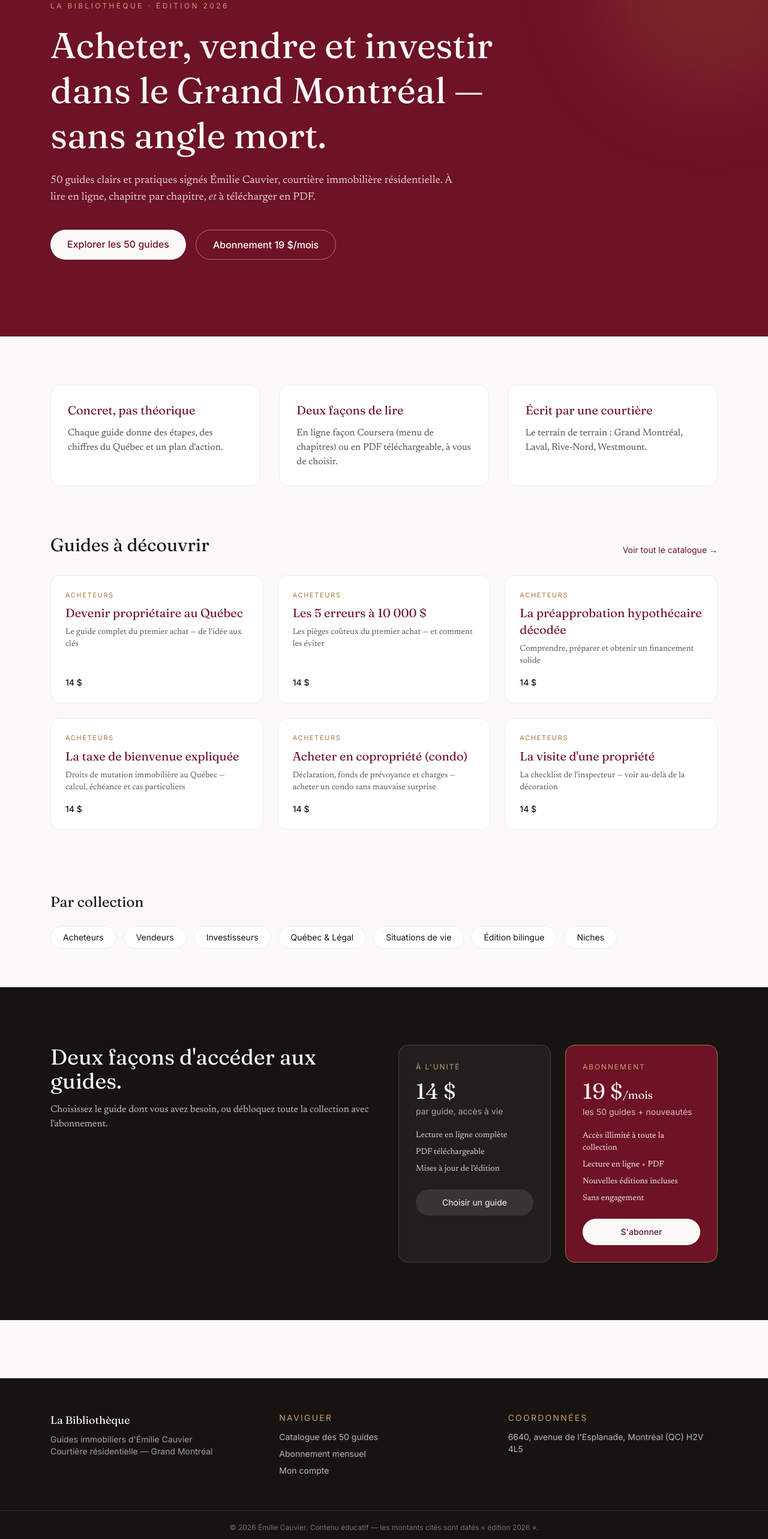
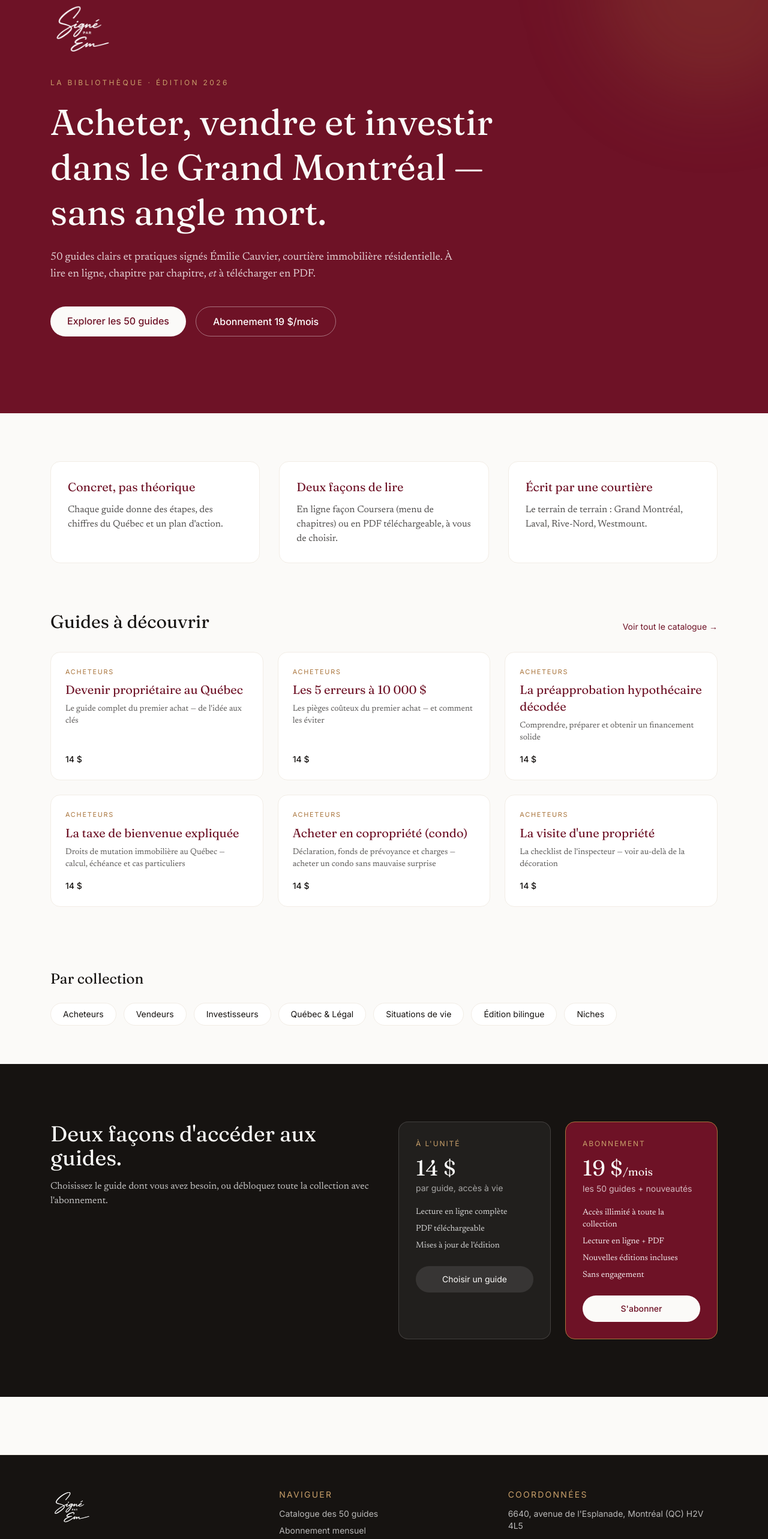
Before and after one commit to tokkimi/emiliecauvier, a Next.js app: page / in a window 1280 px wide. Shown: the part 195-2761 px from the top of the page at 60% size. Built offline with nearby package versions, Linux system fonts and the light colour scheme; no server answers.

Commit message:
Ajout du logo Signé par Em (hero + footer) dans le site

```diff
--- a/src/app/page.tsx
+++ b/src/app/page.tsx
@@ -11,6 +11,8 @@ export default function HomePage() {
       {/* HERO */}
       <section className="relative overflow-hidden bg-[var(--color-bordeaux)] text-[var(--color-cream)]">
         <div className="mx-auto max-w-6xl px-5 py-24 sm:py-32">
+          {/* eslint-disable-next-line @next/next/no-img-element */}
+          <img src="/logo-signe-em.png" alt="Signé par Émilie Cauvier" className="mb-8 h-24 w-auto animate-fade-up" />
           <p className="font-ui text-xs uppercase tracking-[0.28em] text-[var(--color-gold-soft)] animate-fade-up">
             La Bibliothèque · Édition 2026
           </p>
--- a/src/components/SiteFooter.tsx
+++ b/src/components/SiteFooter.tsx
@@ -6,6 +6,8 @@ export function SiteFooter() {
     <footer className="mt-24 border-t border-[var(--color-sand)] bg-[var(--color-ink)] text-[var(--color-cream)]">
       <div className="mx-auto grid max-w-6xl gap-8 px-5 py-14 sm:grid-cols-3">
         <div>
+          {/* eslint-disable-next-line @next/next/no-img-element */}
+          <img src="/logo-signe-em.png" alt="Signé par Émilie" className="mb-4 h-16 w-auto" />
           <p className="font-display text-lg">La Bibliothèque</p>
           <p className="mt-2 font-ui text-sm text-white/60">
             Guides immobiliers d&apos;{BRAND.author}
```
Also changed, not shown: public/logo-signe-em.png (added).
